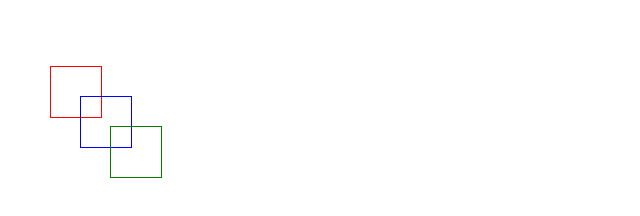
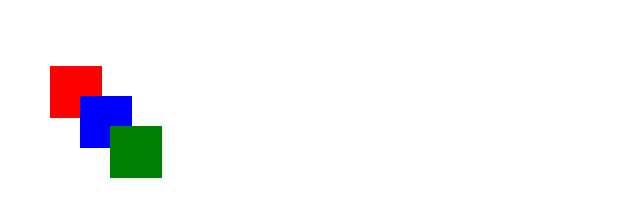
Before and after one commit to arina58/2, a plain HTML site: page index.html in a window 1280 px wide. Shown: the whole page, without its empty margins (0-640 px from the left). Drawn offline with Linux system fonts and the light colour scheme.

Commit message:
задание 4

```diff
--- a/index.css
+++ b/index.css
@@ -5,6 +5,7 @@
 	position: absolute;
 	top: 50px;
 	left: 50px;
+	background-color: red;
 }
 #zz{
 	width: 50px;
@@ -13,6 +14,7 @@
 	position: absolute;
 	top: 80px;
 	left: 80px;
+	background-color: blue;
 }
 #xx{
 	width: 50px;
@@ -21,4 +23,5 @@
 	position: absolute;
 	top: 110px;
 	left: 110px;
+	background-color: green;
 }
```
